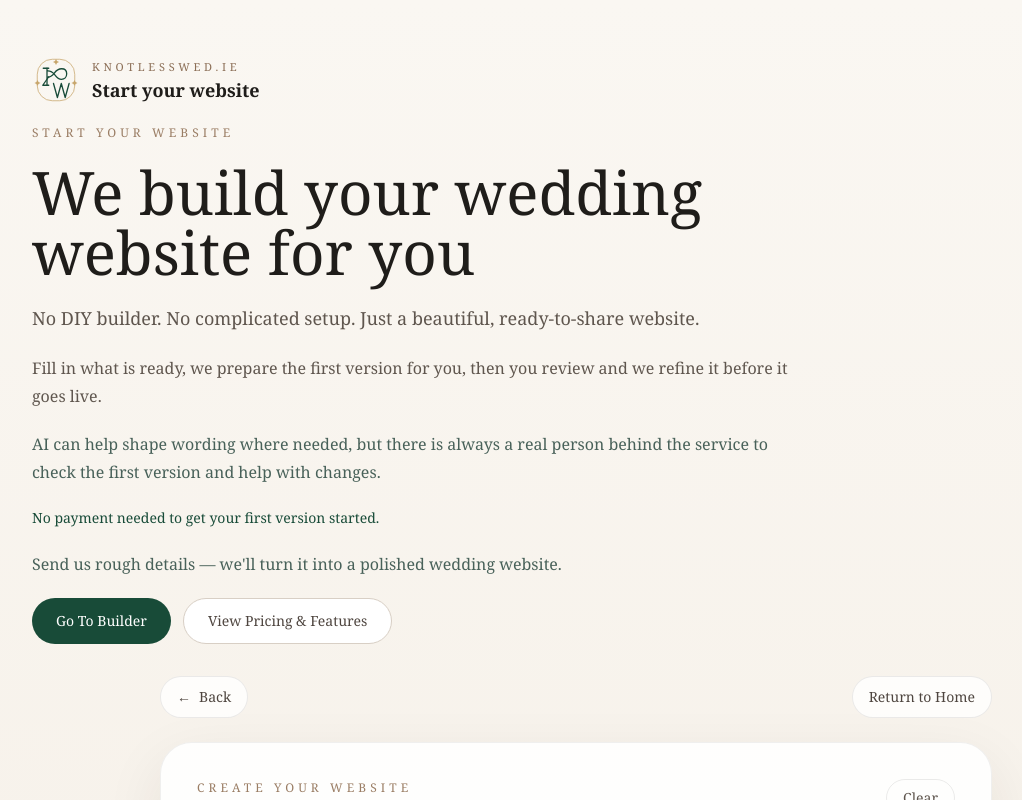
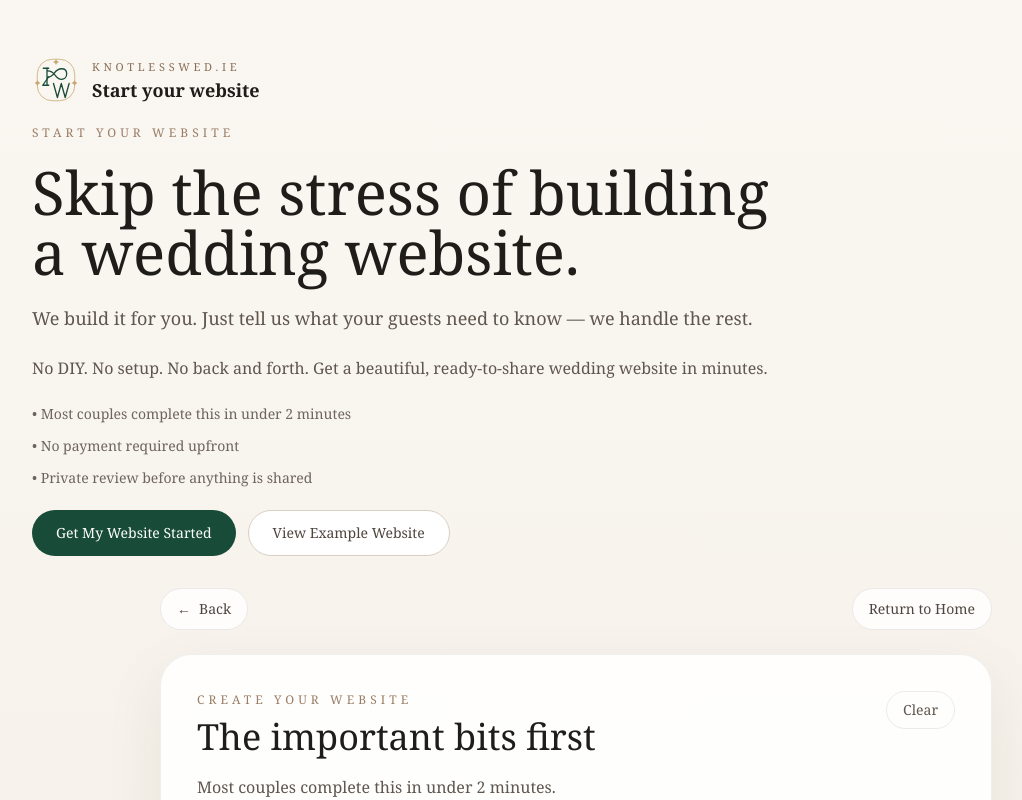
Before and after one commit to dh1612/wedding-website-platform, a Next.js app: page /get-started in a window 1280 px wide. Shown: the top 800 px of the page, without its empty margins (64-1086 px from the left). Built offline with nearby package versions, Linux system fonts and the light colour scheme.

Commit message:
Tighten homepage and start page conversion copy

```diff
--- a/app/brochure/page.tsx
+++ b/app/brochure/page.tsx
@@ -44,7 +44,7 @@ export default function BrochurePage() {
               className="inline-flex items-center justify-center rounded-full bg-[#184b38] px-5 py-2.5 text-sm font-medium text-white"
               style={{ color: "#ffffff", backgroundColor: "#184b38" }}
             >
-              Start Your Website
+              Get My Website Started
             </Link>
           </div>
         </div>
@@ -67,7 +67,7 @@ export default function BrochurePage() {
                   className="inline-flex items-center justify-center rounded-full bg-[#184b38] px-7 py-3.5 text-sm font-medium text-white"
                   style={{ color: "#ffffff", backgroundColor: "#184b38" }}
                 >
-                  Start Your Website
+                  Get My Website Started
                 </Link>
                 <Link
                   href="/"
--- a/app/get-started/page.tsx
+++ b/app/get-started/page.tsx
@@ -29,36 +29,32 @@ export default async function GetStartedPage({
             Start Your Website
           </p>
           <h1 className="text-5xl leading-none sm:text-6xl">
-            We build your wedding website for you
+            Skip the stress of building a wedding website.
           </h1>
           <p className="text-lg leading-8 text-[#5f564e]">
-            No DIY builder. No complicated setup. Just a beautiful, ready-to-share website.
+            We build it for you. Just tell us what your guests need to know — we handle the rest.
           </p>
           <p className="max-w-3xl text-base leading-7 text-[#5f564e]">
-            Fill in what is ready, we prepare the first version for you, then you review and we refine it before it goes live.
+            No DIY. No setup. No back and forth. Get a beautiful, ready-to-share wedding website
+            in minutes.
           </p>
-          <p className="max-w-3xl text-base leading-7 text-[#486159]">
-            AI can help shape wording where needed, but there is always a real person behind the
-            service to check the first version and help with changes.
-          </p>
-          <p className="max-w-3xl text-sm leading-6 text-[#184b38]">
-            No payment needed to get your first version started.
-          </p>
-          <p className="max-w-3xl text-base leading-7 text-[#486159]">
-            Send us rough details — we&apos;ll turn it into a polished wedding website.
-          </p>
+          <div className="space-y-2 text-sm leading-6 text-[#6d655d]">
+            <p>• Most couples complete this in under 2 minutes</p>
+            <p>• No payment required upfront</p>
+            <p>• Private review before anything is shared</p>
+          </div>
           <div className="flex flex-col gap-3 sm:flex-row">
             <a
               href="#builder"
               className="inline-flex items-center justify-center rounded-full bg-[#184b38] px-6 py-3 text-sm font-medium text-white"
             >
-              Go To Builder
+              Get My Website Started
             </a>
             <Link
-              href="/brochure"
+              href="/wedding?theme=aegean-romance"
               className="inline-flex items-center justify-center rounded-full border border-[#d8cfc5] bg-white px-6 py-3 text-sm font-medium text-[#4e453f] transition hover:bg-[#faf7f2]"
             >
-              View Pricing & Features
+              View Example Website
             </Link>
           </div>
         </div>
--- a/app/packages/[slug]/page.tsx
+++ b/app/packages/[slug]/page.tsx
@@ -32,7 +32,7 @@ export default async function PackagePage({ params }: PackagePageProps) {
               href="/#example"
               className="rounded-full px-4 py-2 text-sm text-[#6b5c50] transition hover:bg-white"
             >
-              View Guest Website Example
+              View Example Website
             </Link>
             <Link
               href="/brochure#packages"
@@ -44,7 +44,7 @@ export default async function PackagePage({ params }: PackagePageProps) {
               href={`/get-started?package=${offer.id}`}
               className="inline-flex items-center justify-center rounded-full bg-[#184b38] px-5 py-2.5 text-sm font-medium text-white transition hover:bg-[#215b45]"
             >
-              Start {offer.name}
+              Get My Website Started
             </Link>
           </nav>
         </div>
@@ -65,7 +65,7 @@ export default async function PackagePage({ params }: PackagePageProps) {
                   href={`/get-started?package=${offer.id}`}
                   className="inline-flex items-center justify-center rounded-full bg-[#184b38] px-7 py-3.5 text-sm font-medium text-white transition hover:bg-[#215b45]"
                 >
-                  Start {offer.name}
+                  Get My Website Started
                 </Link>
                 {isPremium ? (
                   <Link
@@ -79,7 +79,7 @@ export default async function PackagePage({ params }: PackagePageProps) {
                     href={isSmart ? "/wedding?theme=aegean-romance#faq" : "/wedding?theme=aegean-romance"}
                     className="inline-flex items-center justify-center rounded-full border border-[#d8cfc5] bg-white px-7 py-3.5 text-sm font-medium text-[#4e453f] transition hover:bg-[#faf7f2]"
                   >
-                    {isSmart ? "View AI Guest Website Example" : "View Guest Website Example"}
+                    View Example Website
                   </Link>
                 )}
               </div>
@@ -165,7 +165,7 @@ export default async function PackagePage({ params }: PackagePageProps) {
                     href="/wedding?theme=aegean-romance#faq"
                     className="inline-flex items-center justify-center rounded-full bg-[#184b38] px-7 py-3.5 text-sm font-medium text-white transition hover:bg-[#215b45]"
                   >
-                    View Full AI Example
+                    View Example Website
                   </Link>
                 </div>
                 <div className="rounded-[1.7rem] border border-[#184b38]/12 bg-white p-6 shadow-[0_18px_50px_rgba(52,35,24,0.06)]">
--- a/app/page.tsx
+++ b/app/page.tsx
@@ -44,35 +44,11 @@ const packageCards = [
 ];
 
 const flowSteps = [
-  "Choose a package",
+  "Choose your package",
   "Share your details",
-  "We prepare your first version",
+  "We build your first version",
   "You review privately",
-  "We refine it and go live"
-];
-
-const reassurancePoints = [
-  "We prepare everything for you",
-  "You review before it goes live",
-  "No setup, no tech, no stress"
-];
-
-const emotionalPoints = [
-  "No late nights building pages",
-  "No chasing guests for info",
-  "Everything handled for you"
-];
-
-const trustPoints = [
-  "Done-for-you service",
-  "Real support from first draft to final review",
-  "Private review before guests see anything"
-];
-
-const supportPoints = [
-  "A real person checks the first version before it goes anywhere live.",
-  "The first draft can be shaped faster behind the scenes, while the service still feels personal.",
-  "Changes, questions, and final touches are handled with support, not guesswork."
+  "We refine and go live"
 ];
 
 const featuredThemes = weddingThemes.slice(0, 3);
@@ -116,7 +92,7 @@ export default function MarketingHomePage() {
               href={exampleHref}
               className="rounded-full px-4 py-2 text-sm text-[#6b5c50] transition hover:bg-white"
             >
-              View Guest Website Example
+              View Example Website
             </Link>
             <Link
               href="/couple-area"
@@ -131,7 +107,7 @@ export default function MarketingHomePage() {
               href="/get-started"
               className="inline-flex items-center justify-center rounded-full bg-[#184b38] px-5 py-2.5 text-sm font-medium text-white transition hover:bg-[#215b45]"
             >
-              Start Your Website
+              Get My Website Started
             </Link>
           </nav>
 
@@ -145,7 +121,7 @@ export default function MarketingHomePage() {
                   href={exampleHref}
                   className="rounded-xl px-4 py-3 text-sm text-[#4e453f] hover:bg-[#faf7f2]"
                 >
-                  View Guest Website Example
+                  View Example Website
                 </Link>
                 <Link
                   href="/couple-area"
@@ -163,7 +139,7 @@ export default function MarketingHomePage() {
                   href="/get-started"
                   className="mt-2 inline-flex items-center justify-center rounded-full bg-[#184b38] px-5 py-3 text-sm font-medium text-white"
                 >
-                  Start Your Website
+                  Get My Website Started
                 </Link>
               </div>
             </div>
@@ -178,10 +154,14 @@ export default function MarketingHomePage() {
               Beautiful wedding websites, built for you
             </p>
             <h1 className="max-w-3xl text-[3.35rem] leading-none sm:text-6xl lg:text-7xl">
-              We build your website so you don&apos;t have to. You tell us what your guests need to know, we do the rest.
+              Skip the stress of building a wedding website.
             </h1>
             <p className="max-w-2xl text-lg leading-8 text-[#5f564e] sm:text-xl">
-              No DIY builder. No complicated setup. Just a beautiful, ready-to-share website, with an optional private couple area that can manage RSVPS, calendar, key dates, interactive seating plan. You select. We build. Completely driven by you and your needs.
+              We build it for you. Just tell us what your guests need to know — we handle the rest.
+            </p>
+            <p className="max-w-2xl text-base leading-7 text-[#5f564e] sm:text-lg">
+              No DIY. No setup. No back and forth. Get a beautiful, ready-to-share wedding website
+              in minutes.
             </p>
           </div>
 
@@ -190,27 +170,25 @@ export default function MarketingHomePage() {
               href="/get-started"
               className="hidden items-center justify-center rounded-full bg-[#184b38] px-7 py-3.5 text-center text-sm font-medium text-white transition hover:bg-[#215b45] md:inline-flex"
             >
-              Start Your Website
+              Get My Website Started
             </Link>
             <Link
               href={exampleHref}
               className="inline-flex items-center justify-center rounded-full border border-[#d8cfc5] bg-white px-7 py-3.5 text-center text-sm font-medium text-[#4e453f] transition hover:bg-[#faf7f2]"
             >
-              View Guest Website Example
+              View Example Website
             </Link>
           </div>
 
-          <div className="space-y-1">
-            <p className="text-sm leading-6 text-[#6d655d]">
-              Takes ~2 minutes to get your first version started, provide basic information, receive a beautiful wedding website.
-            </p>
-            <p className="text-sm leading-6 text-[#184b38]">
-              No payment needed to complete builder and see website preview.
-            </p>
+          <div className="space-y-2">
+            <p className="text-sm leading-6 text-[#6d655d]">• Takes ~2 minutes to get started</p>
+            <p className="text-sm leading-6 text-[#6d655d]">• No payment required upfront</p>
+            <p className="text-sm leading-6 text-[#6d655d]">• Private review before anything is shared</p>
           </div>
 
           <div className="rounded-[1.7rem] border border-[#184b38]/10 bg-[#f6fbf8] p-5 text-base leading-7 text-[#486159]">
-            Weddings can be stressful but creating a website doesn&apos;t need to be, we will do the work, you tell us what your guests need to know. Removing the stress from wedding websites.
+            Weddings are stressful enough. Your website shouldn&apos;t be. We take care of
+            everything — so you don&apos;t have to.
           </div>
         </div>
 
@@ -258,7 +236,7 @@ export default function MarketingHomePage() {
                 Real Example
               </p>
               <h2 className="text-4xl leading-none sm:text-5xl">
-                See what your wedding website could look like
+                See exactly what you&apos;ll get
               </h2>
               <p className="max-w-2xl text-lg leading-8 text-[#5f564e]">
                 The quickest way to understand the service is to see the kind of website, support,
@@ -297,7 +275,7 @@ export default function MarketingHomePage() {
                   <p className="mt-3 text-base leading-7 text-[#5f564e]">
                     A guest-facing site with hero, schedule, travel details, story, and RSVP flow already styled and ready to explore.
                   </p>
-                  <p className="mt-5 text-sm font-medium text-[#184b38]">View guest website example</p>
+                  <p className="mt-5 text-sm font-medium text-[#184b38]">View Example Website</p>
                 </div>
               </Link>
 
@@ -366,18 +344,15 @@ export default function MarketingHomePage() {
               <p className="text-[12px] uppercase tracking-[0.34em] text-[#9a7d64]">Pricing & Features</p>
               <h2 className="text-4xl leading-none sm:text-5xl">Choose the level of support</h2>
               <p className="max-w-3xl text-lg leading-8 text-[#5f564e]">
-                The website is always done for the couple. The higher packages add AI polish,
-                premium planning support, and a stronger human-guided service around it.
-              </p>
-              <p className="text-sm leading-6 text-[#184b38]">
-                Done-for-you service. Not a DIY builder.
+                The website is always built for you. Higher packages add more support and planning
+                tools.
               </p>
             </div>
             <Link
               href="/brochure"
               className="inline-flex items-center justify-center rounded-full border border-[#d8cfc5] bg-white px-7 py-3.5 text-center text-sm font-medium text-[#4e453f] transition hover:bg-[#faf7f2]"
             >
-              View Pricing & Features
+              View Example Website
             </Link>
           </div>
 
@@ -422,7 +397,7 @@ export default function MarketingHomePage() {
                         : "bg-[#184b38] text-white hover:bg-[#215b45]"
                     }`}
                   >
-                    Start With {pkg.name}
+                    Get My Website Started
                   </Link>
                   <Link
                     href={`/packages/${pkg.id}`}
@@ -442,6 +417,7 @@ export default function MarketingHomePage() {
           <div className="mt-8 grid gap-6 lg:grid-cols-[1fr_1fr_0.95fr]">
             <div className="rounded-[1.5rem] border border-black/6 bg-[#fdfaf6] p-6">
               <p className="text-[11px] uppercase tracking-[0.32em] text-[#9a7d64]">How It Works</p>
+              <p className="mt-2 text-sm leading-6 text-[#184b38]">No setup. No tools. No stress.</p>
               <div className="mt-4 space-y-3">
                 {flowSteps.map((title, index) => (
                   <div key={title} className="flex gap-3">
@@ -455,13 +431,9 @@ export default function MarketingHomePage() {
             </div>
 
             <div className="rounded-[1.5rem] border border-black/6 bg-[#fdfaf6] p-6">
-              <p className="text-[11px] uppercase tracking-[0.32em] text-[#9a7d64]">Why Couples Choose This</p>
-              <div className="mt-4 space-y-3">
-                {[...reassurancePoints, ...emotionalPoints].map((item) => (
-                  <div key={item} className="rounded-[1rem] border border-black/6 bg-white/80 px-4 py-3 text-sm leading-6 text-[#2d241f]">
-                    {item}
-                  </div>
-                ))}
+              <p className="text-[11px] uppercase tracking-[0.32em] text-[#9a7d64]">Done-For-You</p>
+              <div className="mt-4 rounded-[1rem] border border-black/6 bg-white/80 px-4 py-4 text-sm leading-7 text-[#2d241f]">
+                You tell us what your guests need. We handle everything else.
               </div>
             </div>
 
@@ -492,7 +464,7 @@ export default function MarketingHomePage() {
           href="/get-started"
           className="inline-flex w-full items-center justify-center rounded-full bg-[#184b38] px-6 py-3.5 text-sm font-medium text-white"
         >
-          Start Your Website
+          Get My Website Started
         </Link>
       </div>
     </main>
```
